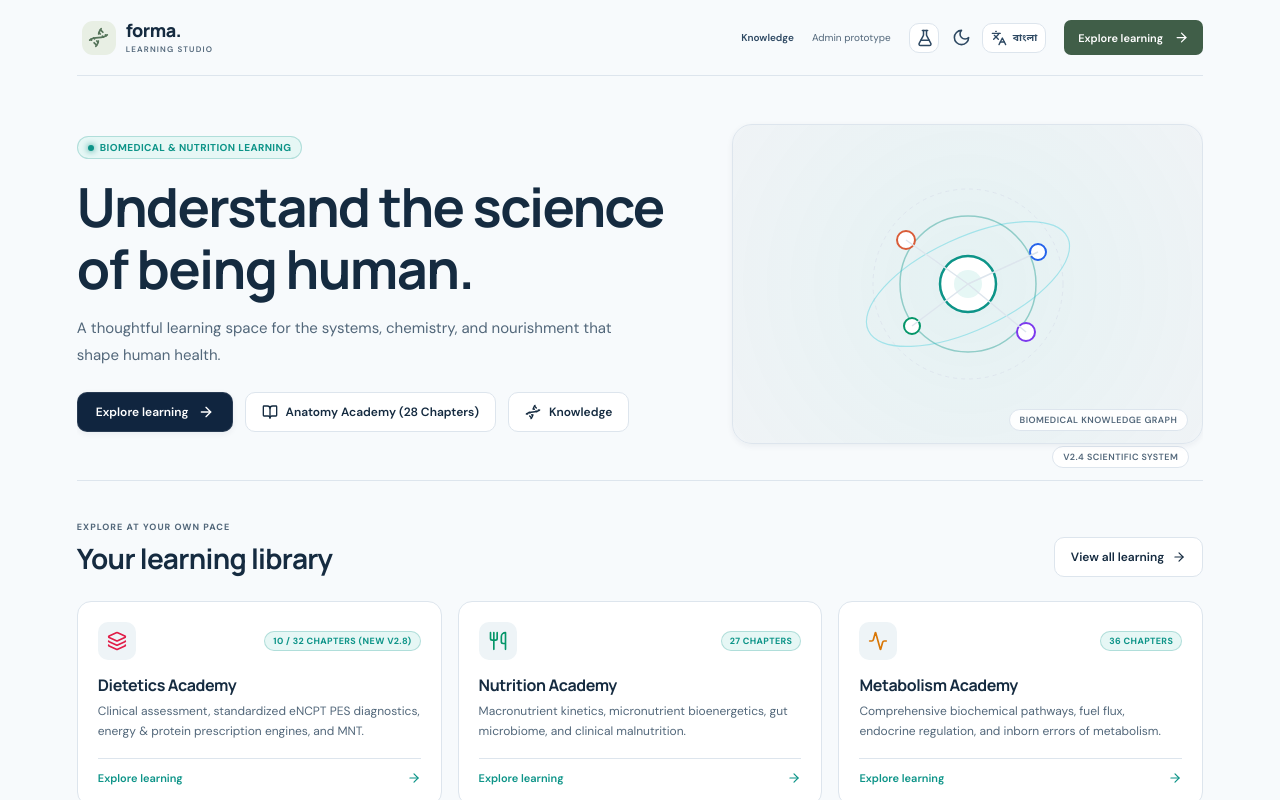
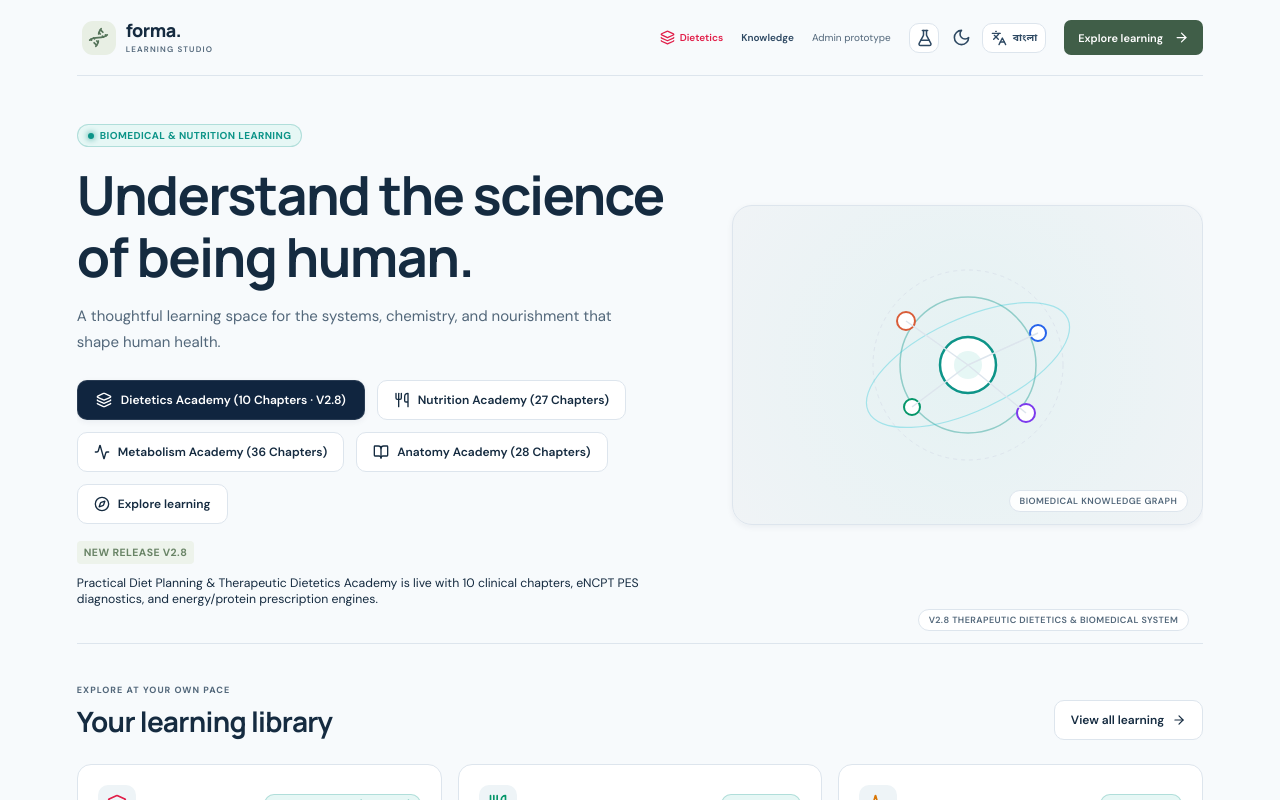
Before and after one commit to probalsarpv-byte/global-health-knowledge-hub, a React (Vite) app: page / in a window 1280 px wide. Shown: the top 800 px of the page. Built offline with nearby package versions, Linux system fonts and the light colour scheme.

Commit message:
feat: add PublicHome component for the public-facing landing page

```diff
--- a/src/features/public/PublicHome.tsx
+++ b/src/features/public/PublicHome.tsx
@@ -145,6 +145,14 @@ export function PublicHome() {
             </span>
           </Link>
           <div className="public-header-actions">
+            <Link
+              className="knowledge-nav-link"
+              to="/learn/dietetics"
+              style={{ display: 'inline-flex', alignItems: 'center', gap: '0.35rem', color: 'var(--accent-dietetics, #E11D48)', fontWeight: 600 }}
+            >
+              <Layers3 size={15} />
+              {isBn ? 'ডায়েটেটিক্স' : 'Dietetics'}
+            </Link>
             <Link className="knowledge-nav-link" to="/knowledge">
               {t('navKnowledge')}
             </Link>
@@ -167,22 +175,41 @@ export function PublicHome() {
                   <i />
                   {t('publicEyebrow')}
                 </span>
-                <span className="telemetry-tag">V2.4 SCIENTIFIC SYSTEM</span>
+                <span className="telemetry-tag">V2.8 THERAPEUTIC DIETETICS & BIOMEDICAL SYSTEM</span>
               </div>
               <h1 className="public-hero-title">{t('publicTitle')}</h1>
               <p className="public-hero-desc">{t('publicDescription')}</p>
               <div className="public-actions-group">
-                <Link className="btn-scientific-primary" to="/learn">
-                  {t('exploreLearning')} <ArrowRight size={16} />
+                <Link className="btn-scientific-primary" to="/learn/dietetics">
+                  <Layers3 size={16} />
+                  {isBn ? 'ডায়েটেটিক্স অ্যাকাডেমি (১০ অধ্যায় · V2.8)' : 'Dietetics Academy (10 Chapters · V2.8)'}
+                </Link>
+                <Link className="btn-scientific-secondary" to="/learn/nutrition">
+                  <Utensils size={16} />
+                  {isBn ? 'পুষ্টিবিজ্ঞান (২৭ অধ্যায়)' : 'Nutrition Academy (27 Chapters)'}
+                </Link>
+                <Link className="btn-scientific-secondary" to="/learn/metabolism">
+                  <Activity size={16} />
+                  {isBn ? 'মেটাবলিজম (৩৬ অধ্যায়)' : 'Metabolism Academy (36 Chapters)'}
                 </Link>
                 <Link className="btn-scientific-secondary" to="/learn/anatomy">
                   <BookOpen size={16} />
-                  {isBn ? 'অ্যানাটমি কারিকুলাম' : 'Anatomy Academy (28 Chapters)'}
+                  {isBn ? 'অ্যানাটমি কারিকুলাম (২৮ অধ্যায়)' : 'Anatomy Academy (28 Chapters)'}
                 </Link>
-                <Link className="btn-scientific-secondary" to="/knowledge">
-                  <Dna size={16} />
-                  {t('navKnowledge')}
+                <Link className="btn-scientific-secondary" to="/learn">
+                  <Compass size={16} />
+                  {t('exploreLearning')}
                 </Link>
+              </div>
+              <div style={{ marginTop: '1.25rem', display: 'flex', gap: '0.75rem', alignItems: 'center', flexWrap: 'wrap' }}>
+                <span className="pill pill-mint" style={{ fontWeight: 700, fontSize: '0.75rem', letterSpacing: '0.04em' }}>
+                  {isBn ? 'নতুন সংস্করণ ২.৮' : 'NEW RELEASE V2.8'}
+                </span>
+                <span style={{ fontSize: '0.875rem', color: 'var(--text-muted)' }}>
+                  {isBn
+                    ? '১০টি ক্লিনিক্যাল অধ্যায়সহ ডায়েটেটিক্স অ্যাকাডেমি এখন লাইভ: eNCPT PES রোগনির্ণয়, এনার্জি ও প্রোটিন প্রেসক্রিপশন ইঞ্জিন।'
+                    : 'Practical Diet Planning & Therapeutic Dietetics Academy is live with 10 clinical chapters, eNCPT PES diagnostics, and energy/protein prescription engines.'}
+                </span>
               </div>
             </div>
 
```
